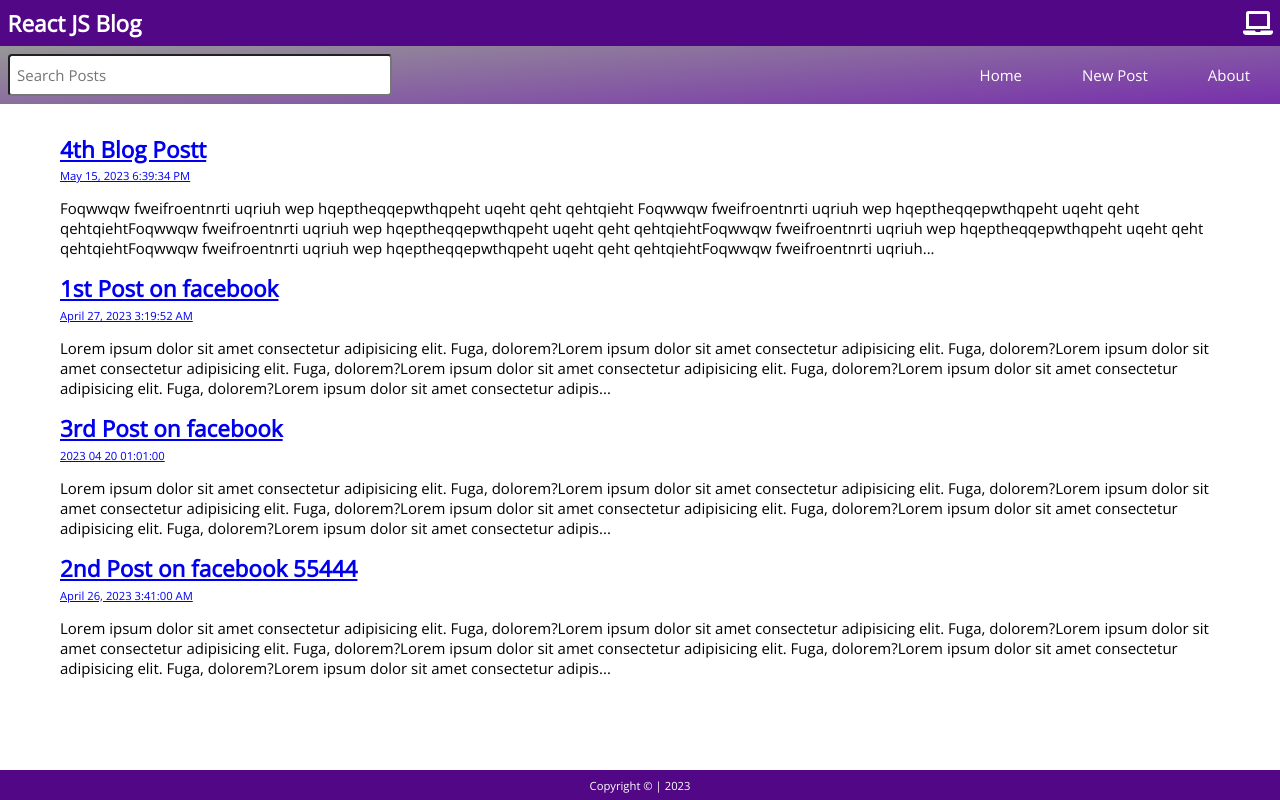
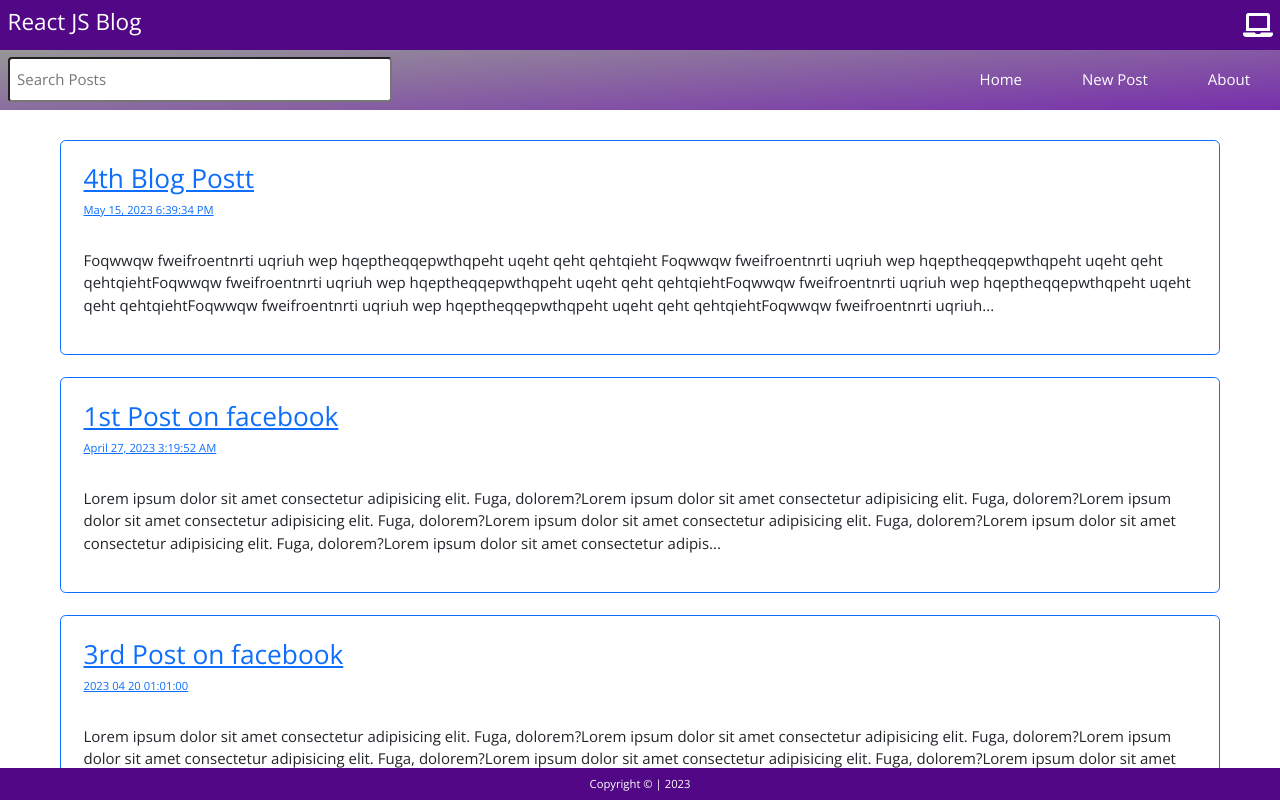
Before and after one commit to mhperera/PT_PurpleBlog, a React (Create React App) app: page / in a window 1280 px wide. Built offline with nearby package versions, Linux system fonts and the light colour scheme; data requests are answered from the project's data file.

Commit message:
Added B5 CDN and applied required classes

```diff
--- a/public/index.html
+++ b/public/index.html
@@ -24,6 +24,14 @@
       work correctly both with client-side routing and a non-root public URL.
       Learn how to configure a non-root public URL by running `npm run build`.
     -->
+
+		<link
+			href="https://cdn.jsdelivr.net/npm/bootstrap@5.3.0-alpha3/dist/css/bootstrap.min.css"
+			rel="stylesheet"
+			integrity="sha384-KK94CHFLLe+nY2dmCWGMq91rCGa5gtU4mk92HdvYe+M/SXH301p5ILy+dN9+nJOZ"
+			crossorigin="anonymous"
+		/>
+
 		<title>React App</title>
 	</head>
 	<body>
@@ -39,5 +47,11 @@
       To begin the development, run `npm start` or `yarn start`.
       To create a production bundle, use `npm run build` or `yarn build`.
     -->
+
+		<script
+			src="https://cdn.jsdelivr.net/npm/bootstrap@5.3.0-alpha3/dist/js/bootstrap.bundle.min.js"
+			integrity="sha384-ENjdO4Dr2bkBIFxQpeoTz1HIcje39Wm4jDKdf19U8gI4ddQ3GYNS7NTKfAdVQSZe"
+			crossorigin="anonymous"
+		></script>
 	</body>
 </html>
--- a/src/components/EditPostComponent.js
+++ b/src/components/EditPostComponent.js
@@ -77,6 +77,7 @@ const EditPostComponent = () => {
 						/>
 
 						<button
+							className='btn'
 							type="Sumit"
 							onClick={() => {
 								handleEdit(post.id);
--- a/src/components/NewPostComponent.js
+++ b/src/components/NewPostComponent.js
@@ -62,7 +62,7 @@ const NewPostComponent = () => {
 					}}
 				/>
 
-				<button type="Sumit">Save Post</button>
+				<button className='btn' type="Sumit">Save Post</button>
 			</form>
 		</main>
 	);
--- a/src/components/Post.js
+++ b/src/components/Post.js
@@ -1,20 +1,20 @@
-import React from 'react'
-import { Link } from 'react-router-dom'
+import React from 'react';
+import { Link } from 'react-router-dom';
 
-const Post = ({post}) => {
-  return (
-    <article className='Post'>
-        <Link   to={`post/${post.id}`}>
-            <h2>{post.title}</h2>
-            <p className='postDate' >{post.datetime}</p>
-        </Link>
-        <p className='postBody' >
-          {
-            post.body.length <= 400 ? post.body : `${post.body.slice(0, 400)}...`
-          }
-        </p>
-    </article>
-  )
-}
+const Post = ({ post }) => {
+	return (
+		<article className="Post card card-body mb-4 p-4 rounded-2 border border-top border-primary border-1">
+			<Link to={`post/${post.id}`}>
+				<h3>{post.title}</h3>
+				<p className="postDate">{post.datetime}</p>
+			</Link>
+			<p className="postBody">
+				{post.body.length <= 400
+					? post.body
+					: `${post.body.slice(0, 400)}...`}
+			</p>
+		</article>
+	);
+};
 
-export default Post
+export default Post;
--- a/src/components/PostPageComponent.js
+++ b/src/components/PostPageComponent.js
@@ -27,10 +27,10 @@ const PostPageComponent = () => {
 						<p className="postDate">{post.datetime}</p>
 						<p className="postDate">{post.body}</p>
 						<Link to={`/edit/${post.id}`}>
-							<button className="editButton">Edit Post</button>
+							<button className="editButton btn">Edit Post</button>
 						</Link>
 						<button
-							className="deleteButton"
+							className="deleteButton btn"
 							onClick={() => {
 								handleDelete(post.id);
 							}}
--- a/src/index.css
+++ b/src/index.css
@@ -35,8 +35,12 @@ body {
 	justify-content: flex-start;
 	align-items: center;
 	/* background-color: #fff; */
-	background: rgb(255,255,255);
-	background: linear-gradient(225deg, rgba(255,255,255,1) 0%, rgba(205,181,230,1) 100%);
+	background: rgb(255, 255, 255);
+	background: linear-gradient(
+		225deg,
+		rgba(255, 255, 255, 1) 0%,
+		rgba(205, 181, 230, 1) 100%
+	);
 }
 
 .Header,
@@ -65,11 +69,19 @@ body {
 	place-content: center;
 }
 
+.Footer p {
+	margin: 0;
+}
+
 .Nav {
 	width: 100%;
 	/* background-color: #333; */
-	background: rgb(120,47,172);
-	background: linear-gradient(356deg, rgba(120,47,172,1) 0%, rgba(151,151,151,1) 100%);
+	background: rgb(120, 47, 172);
+	background: linear-gradient(
+		356deg,
+		rgba(120, 47, 172, 1) 0%,
+		rgba(151, 151, 151, 1) 100%
+	);
 	display: flex;
 	flex-direction: column;
 	justify-content: flex-start;
@@ -246,6 +258,10 @@ body {
 	margin-top: 2rem;
 }
 
+.btn {
+	margin-right: 3px;
+}
+
 @media only screen and (min-width: 610px) {
 	html {
 		font-size: 15px;
@@ -264,6 +280,7 @@ body {
 
 	.Nav ul {
 		text-align: right;
+		margin-bottom: 0px;
 	}
 
 	.Nav li:hover,
@@ -290,5 +307,4 @@ body {
 	.newPostForm textarea {
 		height: 100px;
 	}
-
 }
```
Lines whose indentation alone changed are shown as unchanged.
